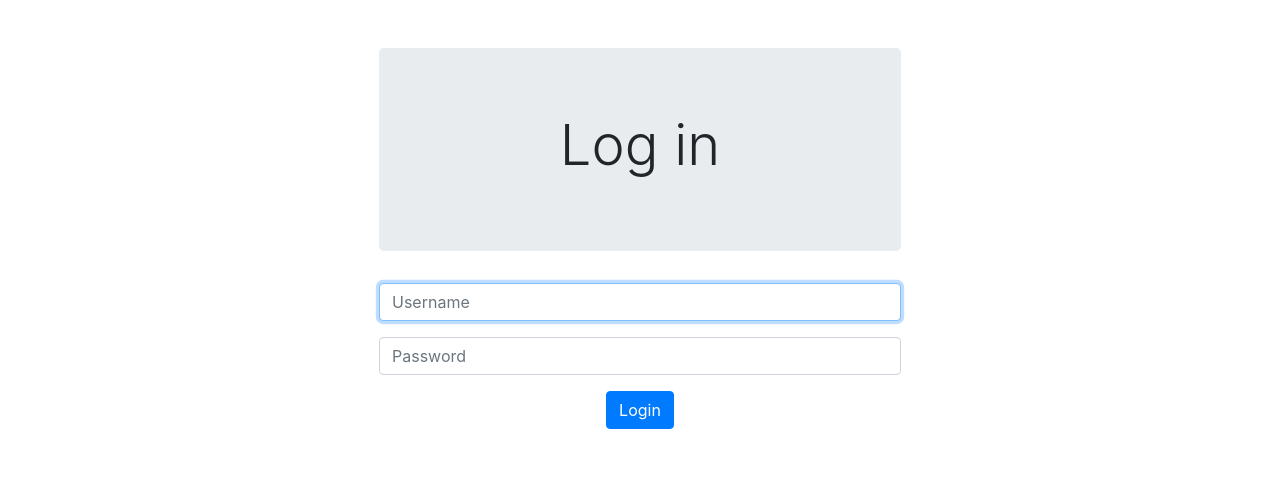
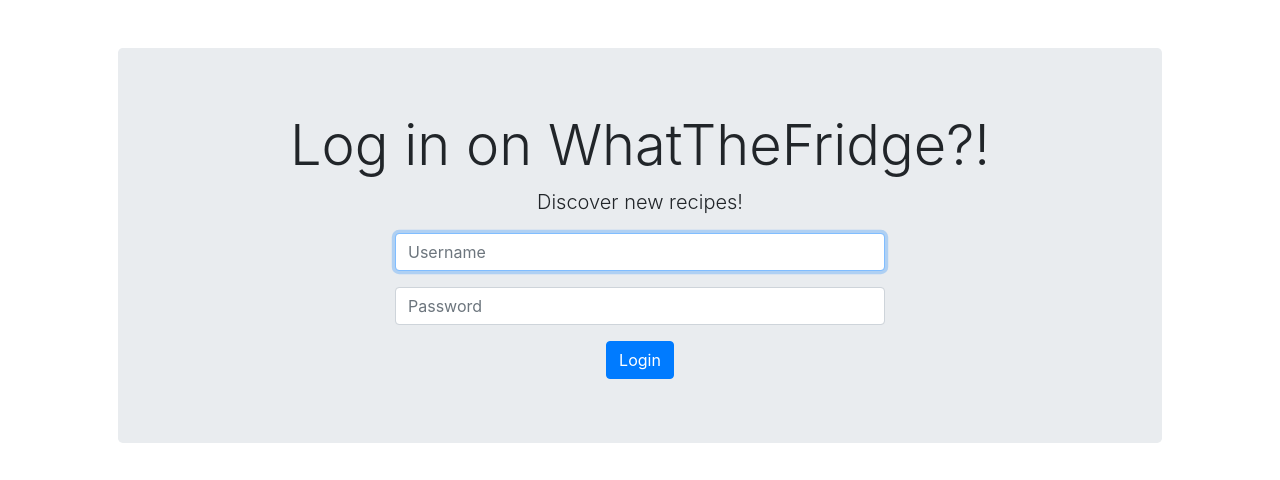
Before and after one commit to StijnMichiels00/WhatTheFridge, a Flask app: page /login in a window 1280 px wide. Shown: the part 78-558 px from the top of the page. Run offline with Flask 2, Linux system fonts and the light colour scheme; some libraries are stand-ins or nearby versions.

Commit message:
Design changes for login and register

```diff
--- a/templates/login.html
+++ b/templates/login.html
@@ -6,9 +6,9 @@
 {% block class %}login{% endblock %}
 {% block main %}
 <center>
-    <div class="jumbotron" style = width:50%>
-    <h1 class="display-4">Log in</h1>
-    </div>
+    <div class="jumbotron">
+    <h1 class="display-4">Log in on WhatTheFridge?!</h1>
+    <p class="lead">Discover new recipes!</p>
     <div id = "alert_placeholder"></div>
     <form action="/login" method="post" id="form">
     <div class="form-group">
@@ -19,5 +19,5 @@
     </div>
     <button class="btn btn-primary" type="submit">Login</button>
     </form>
-</center>
+</center></div>
 {% endblock %}
--- a/templates/register.html
+++ b/templates/register.html
@@ -8,7 +8,8 @@
 <center>
     <div class="jumbotron" style = width:50%>
     <h1 class="display-4">Create account</h1>
-    </div>
+    <p class="lead">Get started and find thousands of new recipes.</p>
+
     <div id = "alert_placeholder"></div>
     <form action="/register" method="post" id="form">
     <div class="form-group">
@@ -22,5 +23,5 @@
     </div>
     <button class="btn btn-primary" type="submit">Register</button>
     </form>
-</center>
+</center></div>
 {% endblock %}
```
